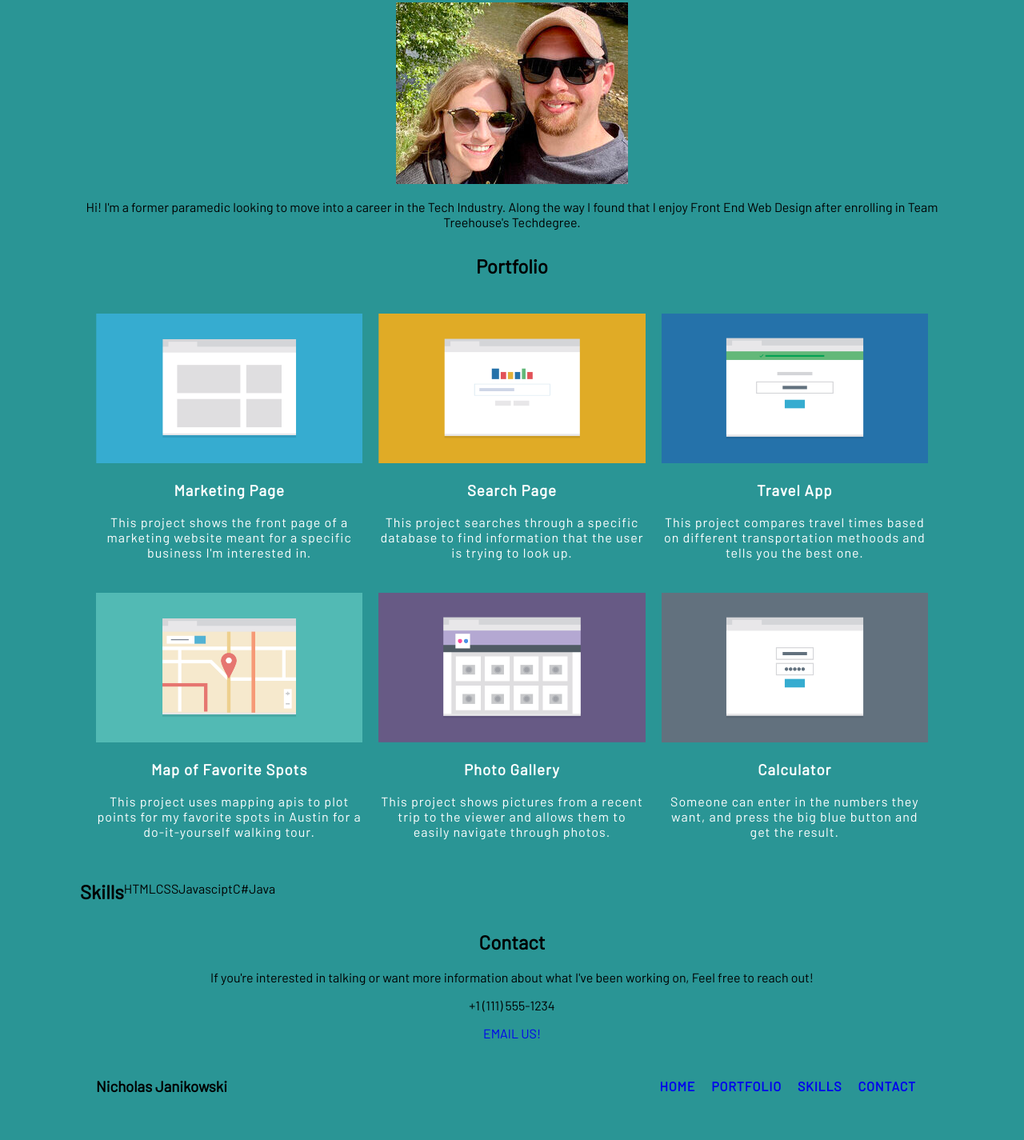
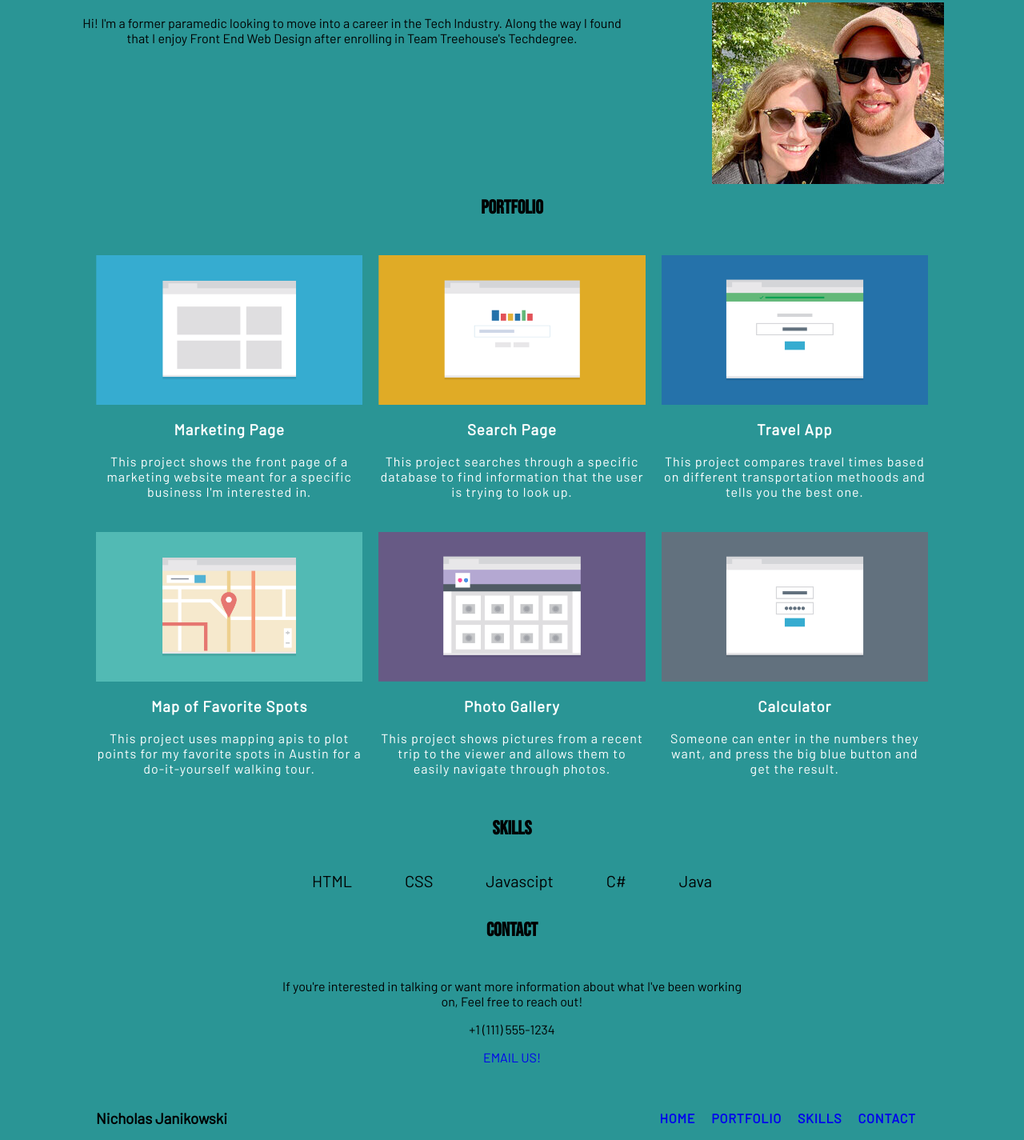
Before and after one commit to NJanikowski/Techdegree-project-2, a plain HTML site: page index.html in a window 1280 px wide. Shown: the part 126-1551 px from the top of the page at 80% size. Drawn offline with Linux system fonts and the light colour scheme.

Commit message:
Final touches
finished HTML and CSS

```diff
--- a/css/styles.css
+++ b/css/styles.css
@@ -4,6 +4,7 @@
     font-family: 'Barlow', sans-serif;
     text-align: center;
     background-color: rgb(42, 149, 149);
+    display:block;
 }
 nav{
     font-weight: 400;
@@ -26,6 +27,10 @@ img{
 a{
 text-decoration: none;
 text-transform: uppercase;
+}
+a:hover{
+    color:orange;
+    text-decoration:underline;
 }
 
 .top-nav {
@@ -64,6 +69,7 @@ li{
 }
 h2{
     margin-top: 15px;
+    font-family: 'Bebas Neue', cursive;
 }
 
 body{
@@ -74,7 +80,7 @@ display: flex;
 flex-direction: column;
 }
 
-.container{
+.container, .contact-con{
     max-width: 1100px;
     padding: 10px;
     margin: 0 auto;
@@ -82,7 +88,7 @@ flex-direction: column;
 
 .col {
     margin: 10px;
-    min-height: 250px;
+    min-height: 300px;
     color: white;
     text-align: center;
     letter-spacing: 1px;
@@ -96,13 +102,29 @@ flex-direction: column;
     margin-top: auto;
     padding: 0 20px;
 }
+section{
+    display: block;
+}
 
 @media(min-width: 768px ) {
     .top {
         display: none;
       }
+      .head-con{
+        display:flex;
+        flex-direction: row-reverse;
+        }
+    .head-con p {
+        float: left;
+        padding-right: 40px;
+        font-size: 1em;
+    }
+    .profile-pic{
+        padding-left: 70px;
+    }
 
-  .full {
+
+    .full {
         display: inline-block;
         margin-left: 20px;
       }
@@ -125,18 +147,33 @@ flex-direction: column;
         display: flex;
         flex-wrap: wrap;
       }
+      .contact-con{
+        margin:0 auto;
+        width:60%
+      }
     .col {
         flex-basis: calc(50% - 20px);
       }
     .skills-con{
         display: flex;
-        flex-wrap: wrap;
+       flex-direction: row;
+       justify-content: space-between;
+       max-width:500px;
+       margin:auto;
+       font-size: 1.25em;
     }
       .foot-nav{
         letter-spacing: 0.05em;
       }
+      p {
+        font-size: 1em;
+      }
+      .contact-blurb{
+        padding: 0px 15px 0px 15px;
+        flex-basis: calc(50% - 20px);
 
-}
+      }
+    }
 
 @media(min-width: 1024px) {
 
--- a/index.html
+++ b/index.html
@@ -7,8 +7,9 @@
     <link rel="preconnect" href="https://fonts.googleapis.com">
     <link rel="preconnect" href="https://fonts.gstatic.com" crossorigin>
     <link href="https://fonts.googleapis.com/css2?family=Barlow&display=swap" rel="stylesheet">
+    <link href="https://fonts.googleapis.com/css2?family=Bebas+Neue&display=swap" rel="stylesheet">
     <link href="css/styles.css" rel="stylesheet">
-    <title>Mobile Responsive Layout</title>
+
 
 </head>
 
@@ -23,8 +24,8 @@
         </ul>
     </nav>
         <div class="head-con">
-            <img src="images/profile.jpg" alt="Picture of myself and Fiance hiking.">
-            <p>
+            <img class= "profile-pic" src="images/profile.jpg" alt="Picture of myself and Fiance hiking.">
+            <p class="short-bio">
             Hi! I'm a former paramedic looking to move into a career in the Tech Industry. Along the way I found that I enjoy Front End Web Design after enrolling in Team Treehouse's Techdegree.
             </p>
         </div>
@@ -81,23 +82,26 @@
         </div>
     </section>
 
-    <section id="skills" class="skills-con">
+    <section id="skills">
         <h2>Skills</h2>
+            <div class="skills-con">
                 <p>HTML</p>
                 <p>CSS</p>
                 <p>Javascipt</p>
                 <p>C#</p>
                 <p>Java</p>
-
+            </div>
     </section>
 
-    <section id="contact" class="contact-con">
+    <section id="contact">
         <h2>Contact</h2>
-        <p>
+        <div class="contact-con">
+            <p class="contact-blurb">
                 If you're interested in talking or want more information about what I've been working on, Feel free to reach out!
             </p>
             <p><a class="contact-info">+1 (111) 555-1234</a></p>
-        <p><a href="mailto:NMJanikowski@gmail.com" class="contact-info">Email Us!</a></p>
+            <p><a class="contact-info" href="mailto:NMJanikowski@gmail.com" class="contact-info">Email Us!</a></p>
+        </div>
     </section>
 
     <footer>
```
Lines whose indentation alone changed are shown as unchanged.
